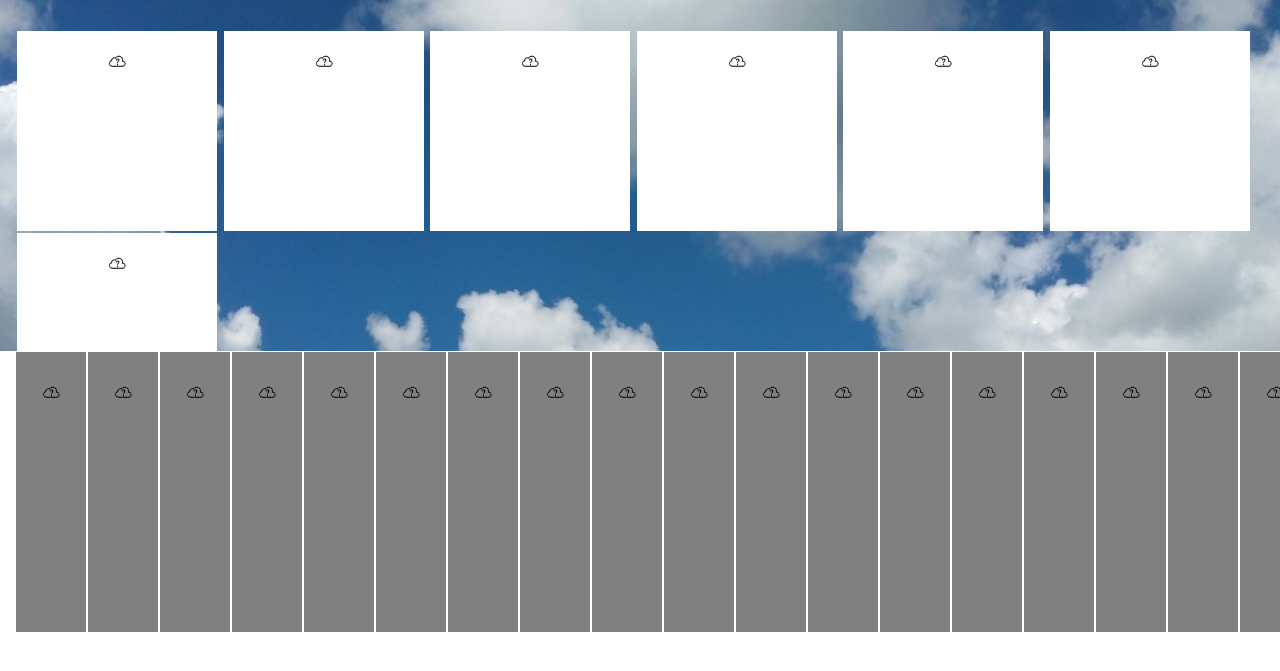
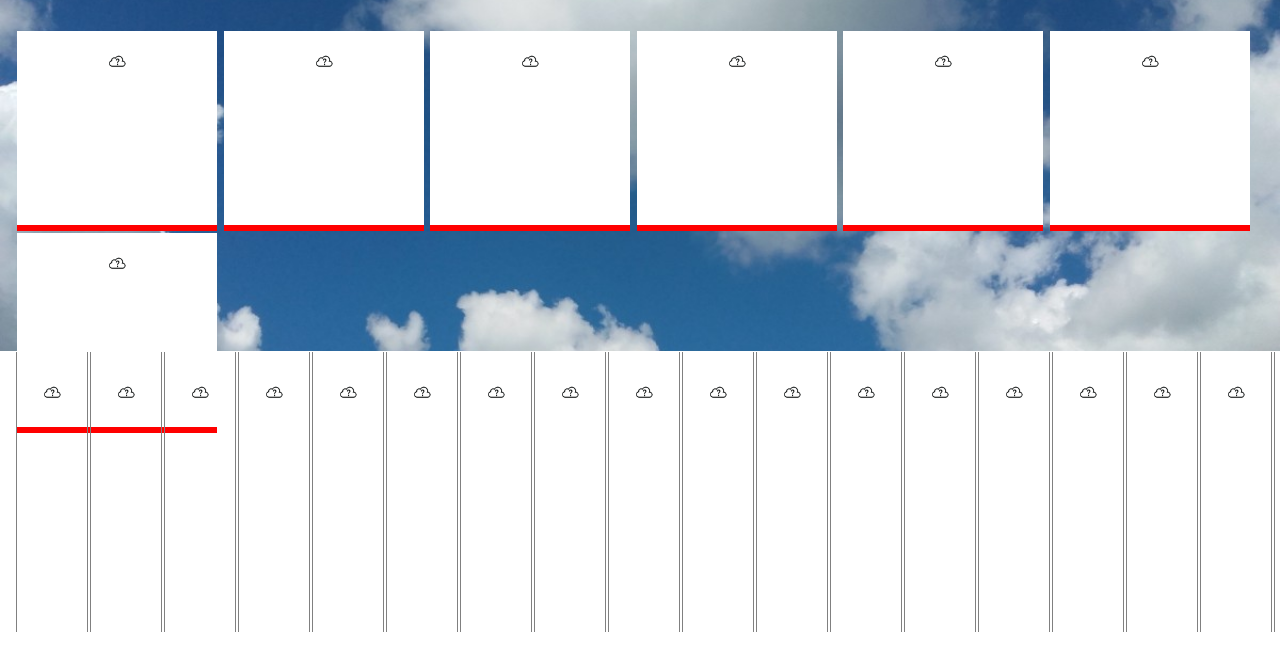
Before and after one commit to Vytautasragaisis07/orai, a plain HTML site: page index.html in a window 1280 px wide. Shown: the part 121-792 px from the top of the page. Drawn offline with nearby package versions, Linux system fonts and the light colour scheme.

Commit message:
initial commit

```diff
--- a/css/style.css
+++ b/css/style.css
@@ -58,10 +58,13 @@
     width: 200px;
     height: 200px;
     background: white;
+    border-bottom: 6px solid red;
 }
 .display:hover {
     width: 300px;
     height: 250px;
+    border-top: 6px solid red;
+    border-bottom: 0px;
 }
 /* Stulpeliai */
 .container{
@@ -80,11 +83,12 @@
 }
 .next{
     margin: 1px;
+    border-right: 1px solid grey;
+    border-left: 1px solid grey;
     padding-top: 10px;
     display: inline-block;
     text-align: center;
     height: 280px;
-    background: grey;
     padding-left: 25px;
     padding-right: 25px;
 }
```
